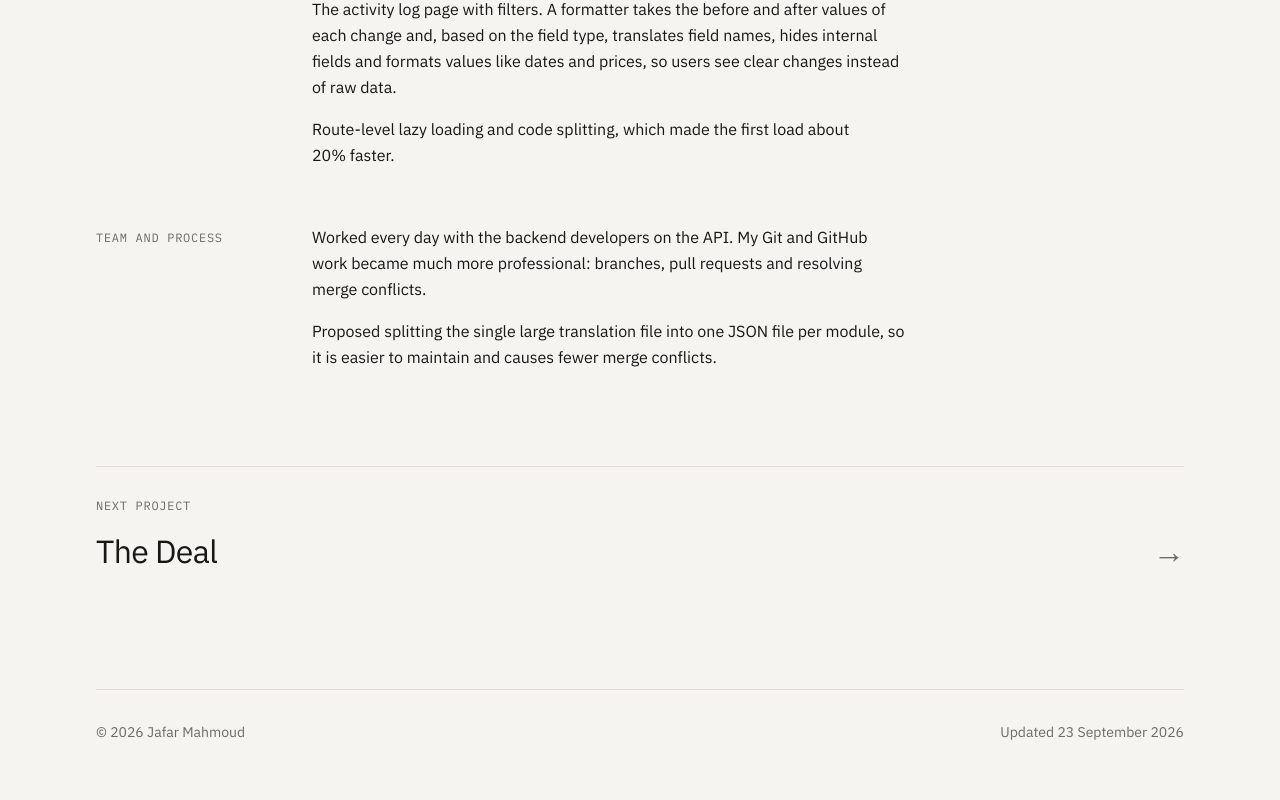
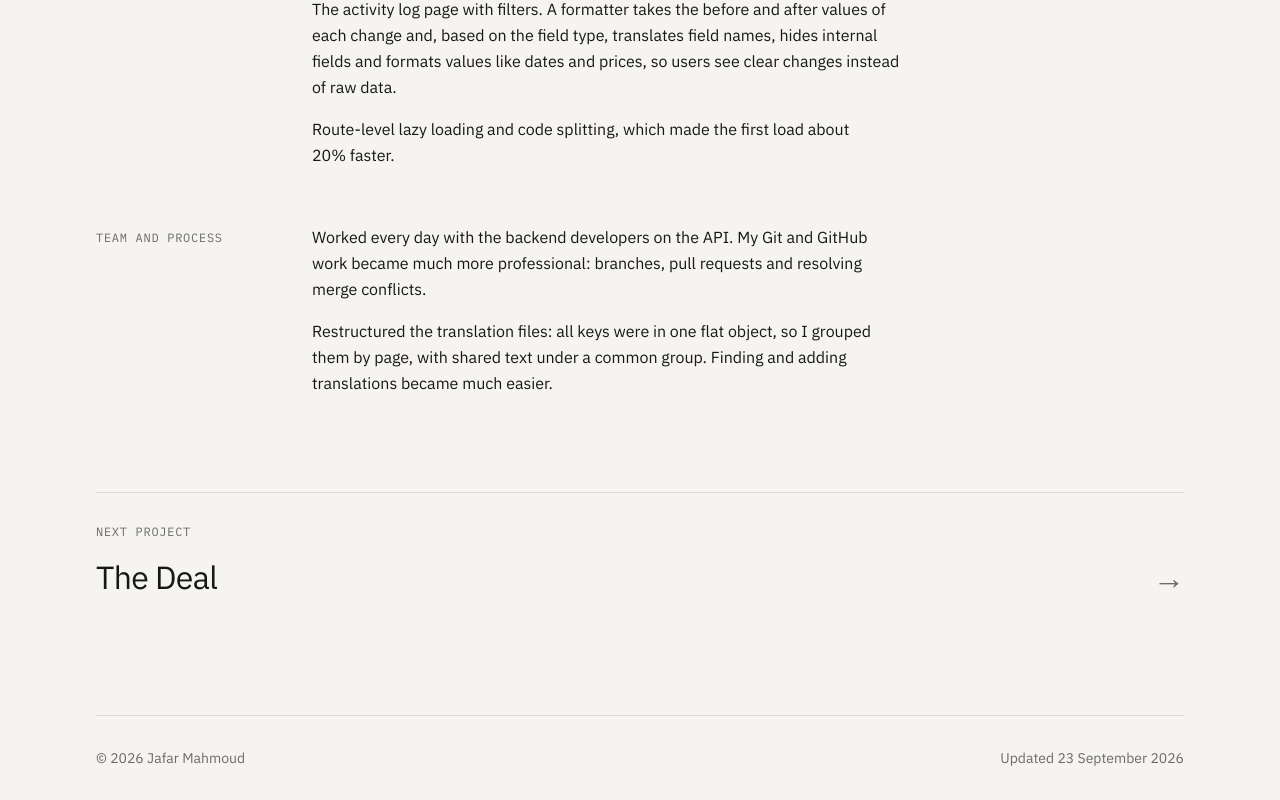
Before and after one commit to JafMah97/portfolio-v2, a Next.js app: page /en/work/davinda in a window 1280 px wide. Shown: the part 887-1687 px from the top of the page. Before the commit the page ends 1661 px from the top, so only its background shows below. Built offline with nearby package versions, Linux system fonts and the light colour scheme.

Commit message:
describe translation restructure

```diff
--- a/content/projects.ts
+++ b/content/projects.ts
@@ -129,8 +129,8 @@ export const projects: Project[] = [
             ar: "عملت يوميًا مع مطوّري الباك إند على الـ API. وأصبح عملي على Git و GitHub أكثر احترافية: الفروع، و pull requests، وحل تعارضات الدمج.",
           },
           {
-            en: "Proposed splitting the single large translation file into one JSON file per module, so it is easier to maintain and causes fewer merge conflicts.",
-            ar: "اقترحت تقسيم ملف الترجمة الكبير إلى ملف JSON لكل قسم، ليصبح أسهل في الصيانة وأقل تسببًا في تعارضات الدمج.",
+            en: "Restructured the translation files: all keys were in one flat object, so I grouped them by page, with shared text under a common group. Finding and adding translations became much easier.",
+            ar: "أعدت تنظيم ملفات الترجمة: كانت كل المفاتيح في كائن واحد كبير بلا ترتيب، فقسمتها حسب الصفحة، ووضعت النصوص المشتركة ضمن مجموعة common. صار إيجاد الترجمات وإضافتها أسهل بكثير.",
           },
         ],
       },
```
